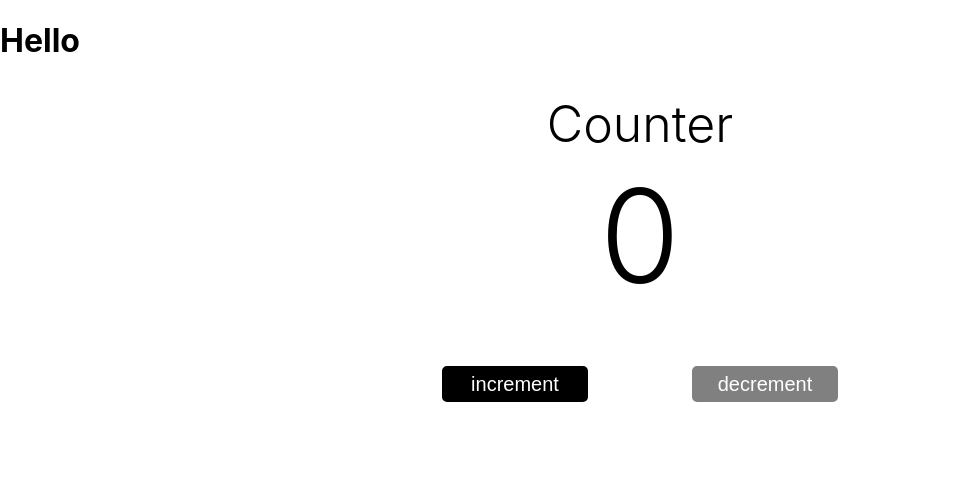
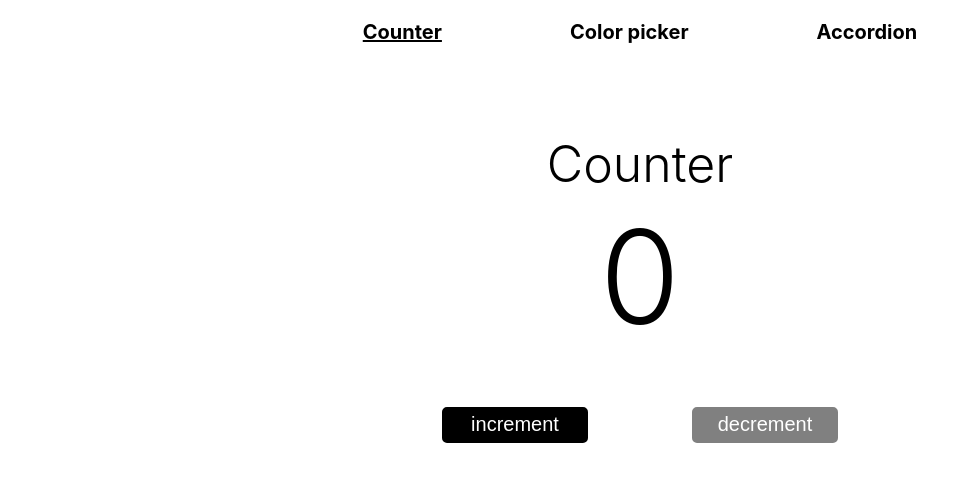
Before and after one commit to EduardM18/React_states, a React (Create React App) app: page / in a window 1280 px wide. Shown: the top 482 px of the page, without its empty margins (0-977 px from the left). Built offline with nearby package versions, Linux system fonts and the light colour scheme.

Commit message:
Add: tabs

```diff
--- a/src/App.jsx
+++ b/src/App.jsx
@@ -7,7 +7,6 @@ class App extends Component {
   render(){
     return (
       <>
-        <h1>Hello</h1>
         <Main />
       </>
     );
--- a/src/components/layout_components/main/index.jsx
+++ b/src/components/layout_components/main/index.jsx
@@ -1,13 +1,13 @@
 import { Component } from "react";
 import "./style.css";
-import Counter from "../../main_components/counter";
+import Tabs from "../../main_components/tabs";
 
 
 class Main extends Component {
   render(){
     return (
       <>
-        <Counter />
+        <Tabs />
       </>
     );
   }
--- /dev/null
+++ b/src/components/main_components/tabs/index.jsx
@@ -0,0 +1,33 @@
+import { Component } from "react";
+import "./style.css";
+import Counter from "../counter";
+
+class Tabs extends Component {
+  constructor(props){
+    super(props);
+    this.state = {
+      tabs: [<Counter />],
+      current_tab: <Counter />
+    };
+  }
+  render() {
+    return(
+      <>
+        <div id="sections_container">
+            <p id="current_section" className="section" onClick={() =>{
+                this.setState({
+                    current_tab: this.state.tabs[0]
+                })
+            }}>Counter</p>
+            <p className="section">Color picker</p>
+            <p className="section">Accordion</p>
+        </div>
+        {this.state.current_tab}
+      </>
+    )
+  }
+}
+
+
+
+export default Tabs;
--- /dev/null
+++ b/src/components/main_components/tabs/style.css
@@ -0,0 +1,20 @@
+#sections_container{
+    display: flex;
+    flex-direction: row;
+    justify-content: center;
+    align-items: center;
+    column-gap:10%;
+    width:100%;
+    margin-bottom:70px;
+}
+.section{
+    font-size:20px;
+    font-weight: 700;
+}
+.section:hover{
+    cursor: pointer;
+    text-decoration: underline;
+}
+#current_section{
+    text-decoration: underline;
+}
```
